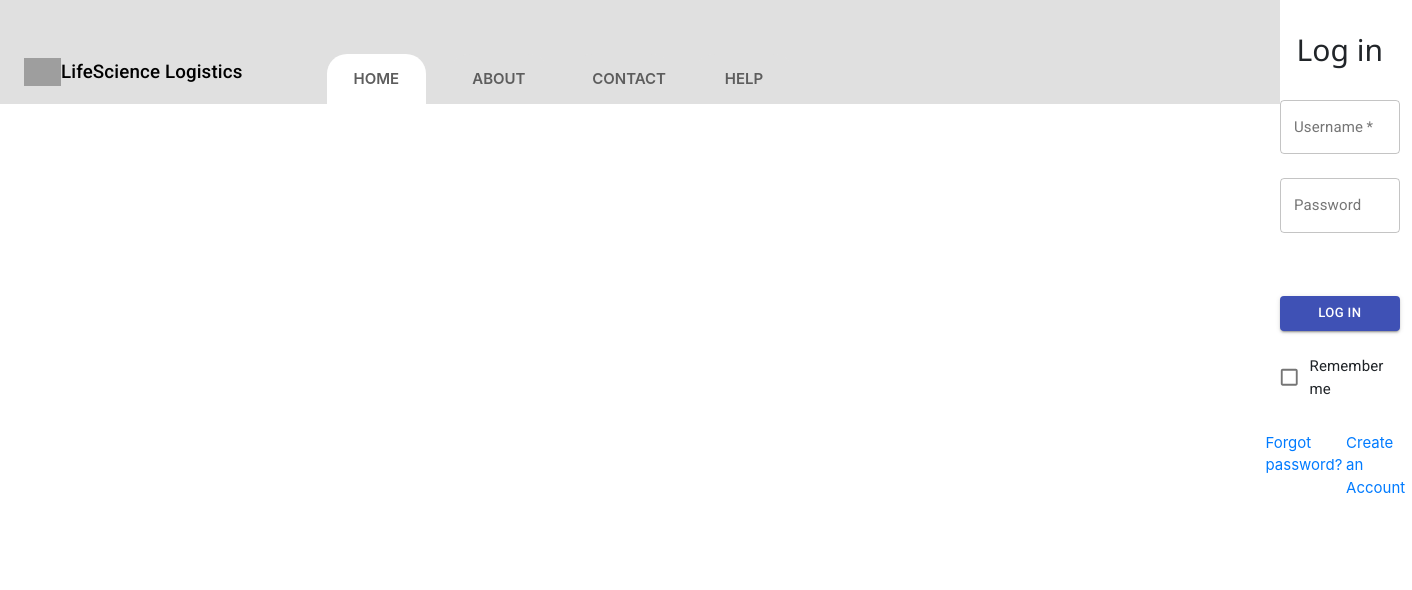
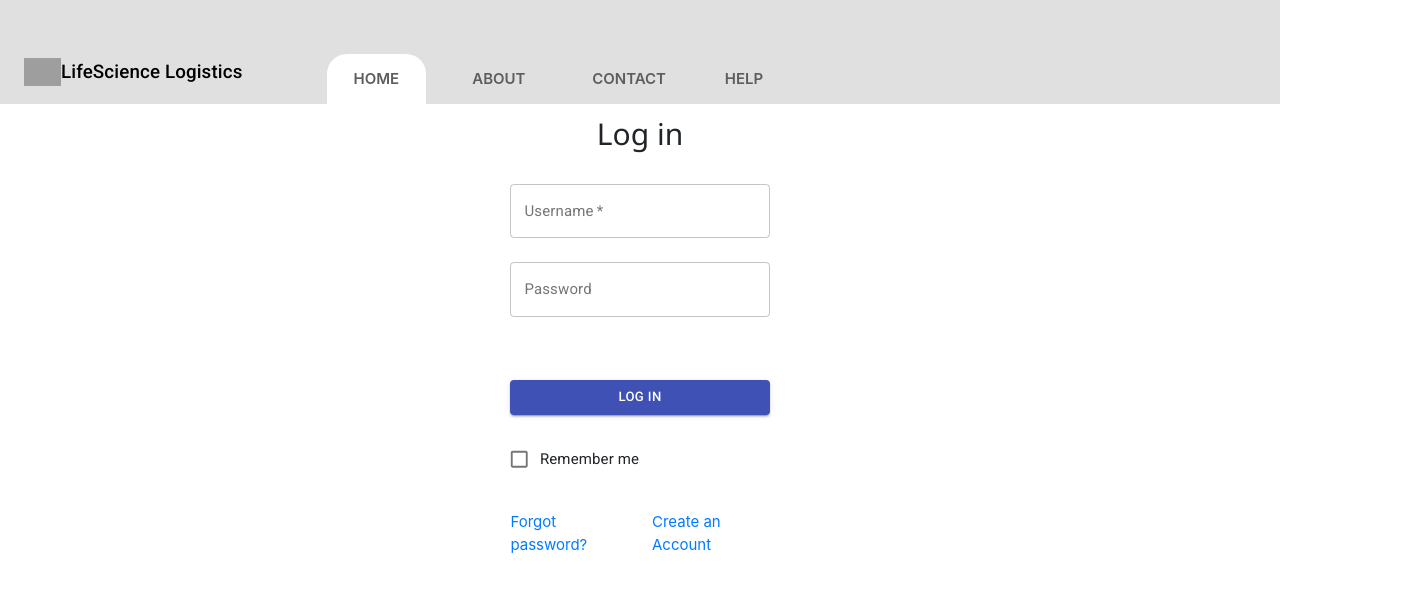
Before and after one commit to khoacao0601/LSLog-new, a React (Create React App) app: page / in a window 1280 px wide. Shown: the top 590 px of the page, 1412 px wide, since content can reach past the window. Built offline with nearby package versions, Linux system fonts and the light colour scheme; no server answers; grey boxes are pictures that could not be loaded.

Commit message:
prep for alpha

```diff
--- a/src/App.js
+++ b/src/App.js
@@ -112,7 +112,7 @@ function App() {
     <Router>
       <Switch>
         {/* <PrivateRoute exact path="/Welcome" comp={DashBoardTopNavBar}/>   */}
-        <PrivateRoute exact path="/Welcome" comp={Inbound}/>
+        <PrivateRoute exact path="/Welcome" comp={DashBoardTopNavBar}/>
         <PrivateRoute exact path='/Inbound/Orders' comp={Inbound}/>
         <PrivateRoute exact path='/Inbound/OrderDetails' comp={InboundOrderDetails} />
         <PrivateRoute exact path='/Inbound/CreateOrder' comp={InboundCreateOrder} />
--- a/src/components/about.jsx
+++ b/src/components/about.jsx
@@ -7,15 +7,24 @@ import Grid from '@material-ui/core/Grid';
 const useStyles = makeStyles((theme) => ({
     root: {
         '& > *': {margin: theme.spacing(1),marginLeft: theme.spacing(2),},flexGrow: 1,},
-        paper: {height: 40,width: 100,},
-        page: {marginTop: 20,},
-        control: {padding: theme.spacing(2),},
-    }));
+    paper: {height: 40,width: 100,},
+    page: {marginTop: 20,},
+    control: {padding: theme.spacing(2),},
+    content: {
+        flexGrow: 1,
+        padding: theme.spacing(3),
+        background: "white",
+        marginTop: "60px",
+        width: "24%",
+        position: "absolute",
+        left: "38%",
+    },
+}));
 
 const About = () => {
     const classes = useStyles();
     return (
-        <div className="login-form w-50 mx-auto">
+        <div className={classes.content}>
             <Grid container spacing={3} className={classes.page}>
             <Grid item xs={12}>
                     <h2 className="text-center">About Us</h2>
--- a/src/components/contact.jsx
+++ b/src/components/contact.jsx
@@ -8,15 +8,24 @@ import Typography from '@material-ui/core/Typography';
 const useStyles = makeStyles((theme) => ({
     root: {
         '& > *': {margin: theme.spacing(1),marginLeft: theme.spacing(2),},flexGrow: 1,},
-        paper: {height: 40,width: 100,},
-        page: {marginTop: 20,},
-        control: {padding: theme.spacing(2),},
-    }));
+    paper: {height: 40,width: 100,},
+    page: {marginTop: 20,},
+    control: {padding: theme.spacing(2),},
+    content: {
+        flexGrow: 1,
+        padding: theme.spacing(3),
+        background: "white",
+        marginTop: "60px",
+        width: "24%",
+        position: "absolute",
+        left: "38%",
+    },
+}));
 
 const Contact = () => {
     const classes = useStyles();
     return (
-        <div className="login-form w-50 mx-auto">
+        <div className={classes.content}>
             <Grid container spacing={3} className={classes.page}>
             <Grid item xs={12}>
                     <h2 className="text-center">Contact Us</h2>
--- a/src/components/help.jsx
+++ b/src/components/help.jsx
@@ -12,12 +12,21 @@ const useStyles = makeStyles((theme) => ({
         paper: {height: 40,width: 100,},
         page: {marginTop: 20,},
         control: {padding: theme.spacing(2),},
+        content: {
+            flexGrow: 1,
+            padding: theme.spacing(3),
+            background: "white",
+            marginTop: "60px",
+            width: "24%",
+            position: "absolute",
+            left: "38%",
+        },
     }));
 
 const Help = () => {
     const classes = useStyles();
     return (
-        <div className="login-form w-50 mx-auto">
+        <div className={classes.content}>
             <Grid container spacing={3} className={classes.page}>
                 <Grid item xs={12}>
                         <h2 className="text-center">Help</h2>
--- a/src/components/loginPage.jsx
+++ b/src/components/loginPage.jsx
@@ -30,6 +30,15 @@ const useStyles = makeStyles((theme) => ({
         paper: {height: 40,width: 100,},
         page: {marginTop: 20,},
         control: {padding: theme.spacing(2),},
+        content: {
+            flexGrow: 1,
+            padding: theme.spacing(3),
+            background: "white",
+            marginTop: "60px",
+            width: "24%",
+            position: "absolute",
+            left: "38%",
+        },
     }));
 
 
@@ -127,7 +136,7 @@ const Login = () => {
     }
 
     return(
-        <div className="login-form w-25 mx-auto">
+        <div className={classes.content}>
             <form onSubmit={checkUserName}>
                 <Grid container spacing={3} className={classes.page}>
                 <Grid item xs={12}>
```
